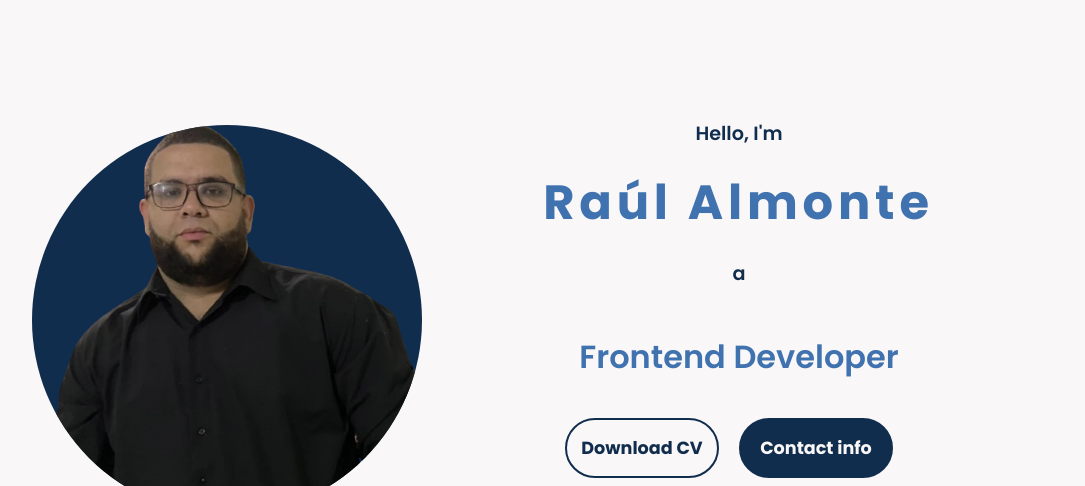
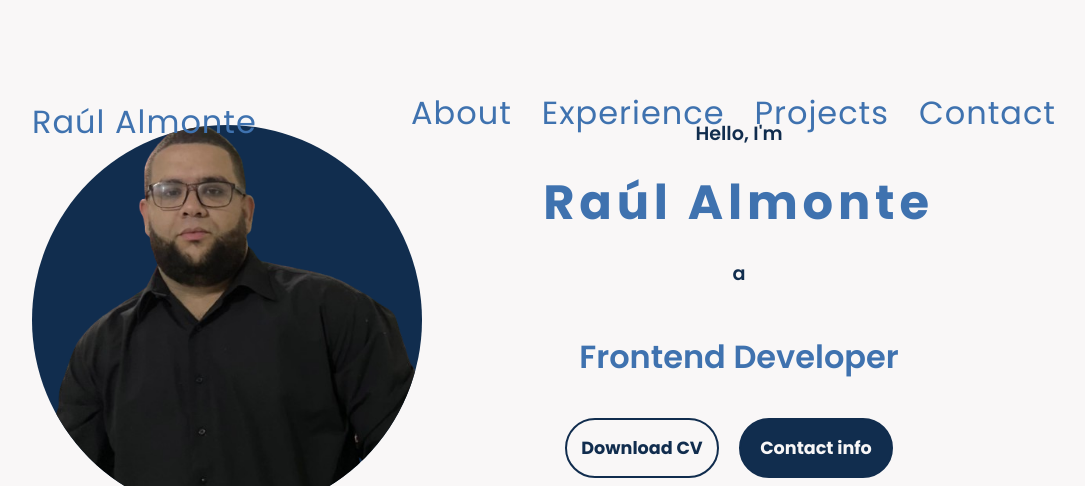
Before and after one commit to kitamura0102/portofolio-web, a plain HTML site: page index.html in a window 1280 px wide. Shown: the top 486 px of the page, without its empty margins (96-1181 px from the left). Drawn offline with Linux system fonts and the light colour scheme.

Commit message:
added the navbar back

```diff
--- a/index.html
+++ b/index.html
@@ -20,7 +20,7 @@
           <span></span>
         <ul>
           <li class="logo">
-            <a href="#" >Raúl <span id="logo-span">Almonte</span></a>
+            <a href="#contact-hero" >Raúl <span id="logo-span">Almonte</span></a>
           </li>
           <li><a href="#about">About</a></li>
           <li><a href="#hero-experience">Experience</a></li>
--- a/style.css
+++ b/style.css
@@ -43,6 +43,7 @@ body {
 .container {
   width: 80%;
   margin: 0 auto;
+
 }
 .hero i:hover {
   color: var(--extra-color);
@@ -70,6 +71,7 @@ nav a {
   cursor: pointer;
   position: absolute;
   top: 20px;
+  width: 80%;
 }
 .hamburger-btn span{
 
@@ -79,8 +81,8 @@ nav a {
 
 }
 nav ul {
-  display: none;
-  justify-content: center;
+  display: flex;
+  justify-content: space-around;
   gap: 30px;
   padding: 25px 0;
   letter-spacing: 1px;
```
